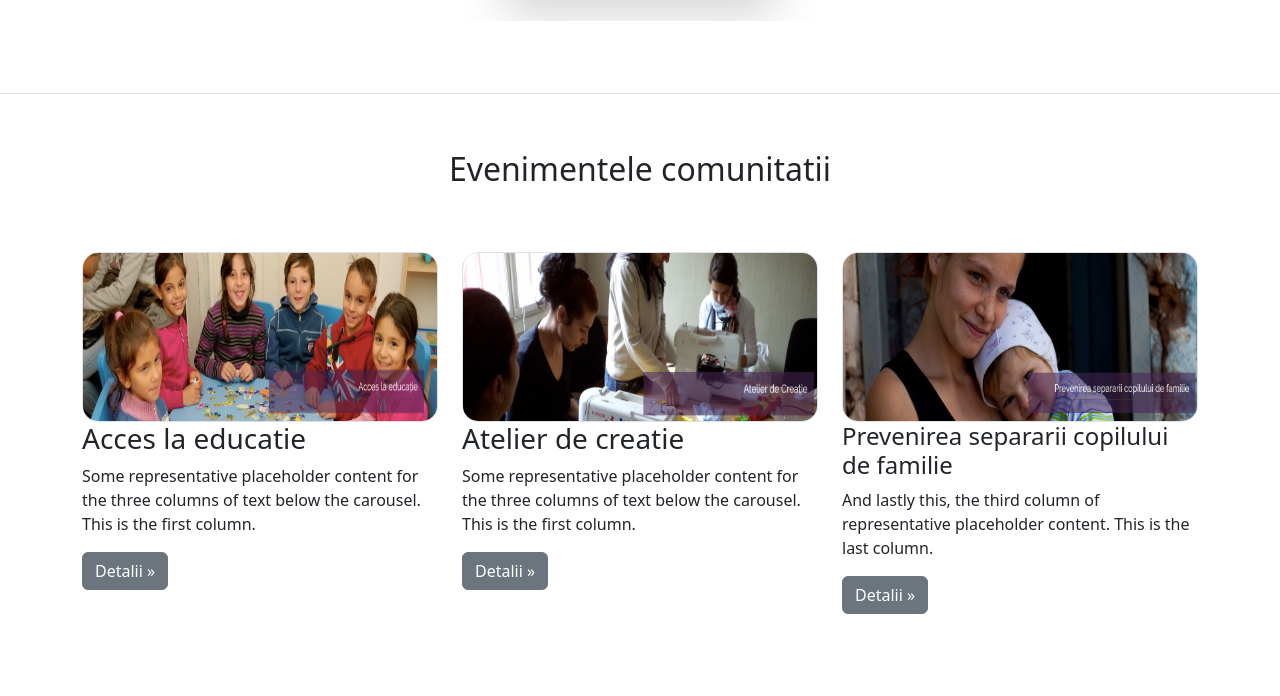
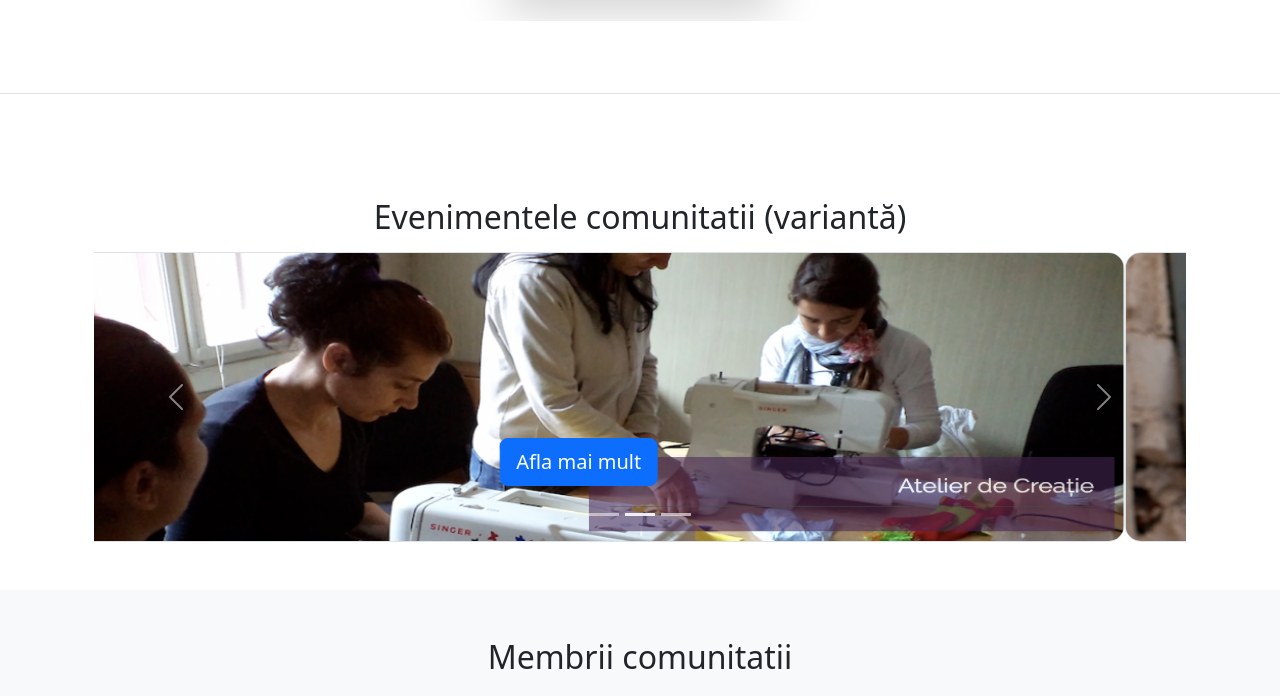
Before and after one commit to Alygreat/Comunitate-ACSIS, a plain HTML site: page index.html in a window 1280 px wide. Shown: the part 546-1242 px from the top of the page. Drawn offline with nearby package versions, Linux system fonts and the light colour scheme.

Commit message:
Update index.html

```diff
--- a/index.html
+++ b/index.html
@@ -66,31 +66,31 @@ background-color: DBDFEA;   /*#D2E9E9 */  /*FECDA6;*/  /*     EEEDEB; */
     </div>
 
 
-
+<!--
     <div class="container marketing">
       <br />
       <br/>
 
     <h2 class="pb-2  text-center">Evenimentele comunitatii</h2>
-        <!-- Three columns of text below the carousel     -->
+        <!-- Three columns of text below the carousel     --
         <div class="row">
           <div class="col-lg-4">
-    <!--
+    <!-
             <svg class="bd-placeholder-img rounded-circle" width="140" height="140" xmlns="http://www.w3.org/2000/svg" role="img" aria-label="Placeholder" preserveAspectRatio="xMidYMid slice" focusable="false"><title>Placeholder</title><rect width="100%" height="100%" fill="var(--bs-secondary-color)" ><img class="profile-img" src="circle-foto.png" alt="circle"></rect></svg>
-    -->
+    --
 
 
     <br />
     <br/>
 
-    <!--
+    <!-
     <img class="profile-img" src="c6.jpg" alt="circle" />
-    -->
+    --
     <img src="a1.png" class="d-block border rounded-4 w-100" alt="c5" height="170" width="40">
             <h3 class="fw-normal">Acces la educatie</h3>
             <p>Some representative placeholder content for the three columns of text below the carousel. This is the first column.</p>
             <p><a class="btn btn-secondary" href="https://acsis.ro/blog/accesul-la-educatie/">Detalii »</a></p>
-          </div><!-- /.col-lg-4 -->
+          </div><!-- /.col-lg-4 --
 
           <div class="col-lg-4">
 
@@ -99,14 +99,16 @@ background-color: DBDFEA;   /*#D2E9E9 */  /*FECDA6;*/  /*     EEEDEB; */
             <br/>
             <img src="a2.png" class="d-block border rounded-4 w-100" alt="c5" height="170" width="40">
 
-    <!--
+    <!-
             <img class="profile-img" src="circle-foto.png" alt="circle" />
-    -->
+    --
+
+
 
                     <h3 class="fw-normal">Atelier de creatie</h3>
                     <p>Some representative placeholder content for the three columns of text below the carousel. This is the first column.</p>
                     <p><a class="btn btn-secondary" href="https://acsis.ro/blog/proiect-atelier-de-creatie-acsis/">Detalii »</a></p>
-                  </div><!-- /.col-lg-4 -->
+                  </div><!-- /.col-lg-4 --
 
                   <div class="col-lg-4">
 
@@ -114,9 +116,10 @@ background-color: DBDFEA;   /*#D2E9E9 */  /*FECDA6;*/  /*     EEEDEB; */
 
 
 
-    <!--
+    <!-
+
             <svg class="bd-placeholder-img rounded-circle" width="140" height="140" xmlns="http://www.w3.org/2000/svg" role="img" aria-label="Placeholder" preserveAspectRatio="xMidYMid slice" focusable="false"><title>Placeholder</title><rect width="100%" height="100%" fill="var(--bs-secondary-color)"></rect></svg>
-    -->
+    --
     <br />
     <br/>
 
@@ -127,12 +130,12 @@ background-color: DBDFEA;   /*#D2E9E9 */  /*FECDA6;*/  /*     EEEDEB; */
             <h4 class="fw-normal">Prevenirea separarii copilului de familie</h4>
             <p>And lastly this, the third column of representative placeholder content. This is the last column.</p>
             <p><a class="btn btn-secondary" href="https://acsis.ro/blog/prevenirea-separarii-copilului-de-familie/">Detalii »</a></p>
-          </div><!-- /.col-lg-4 -->
-        </div><!-- /.row -->
+          </div><!-- /.col-lg-4 --
+        </div><!-- /.row --
 
       </div>
 
-
+-->
 
 
 
```
